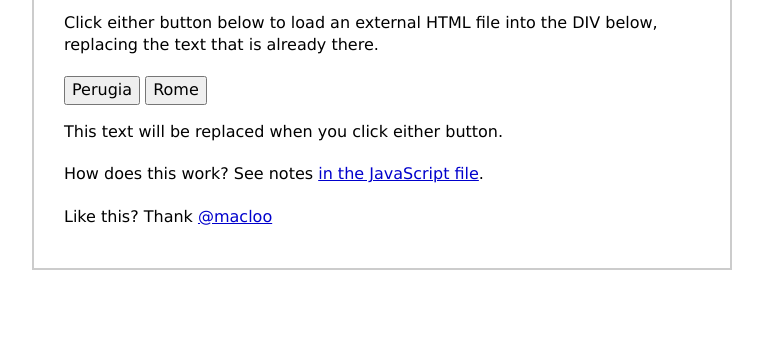
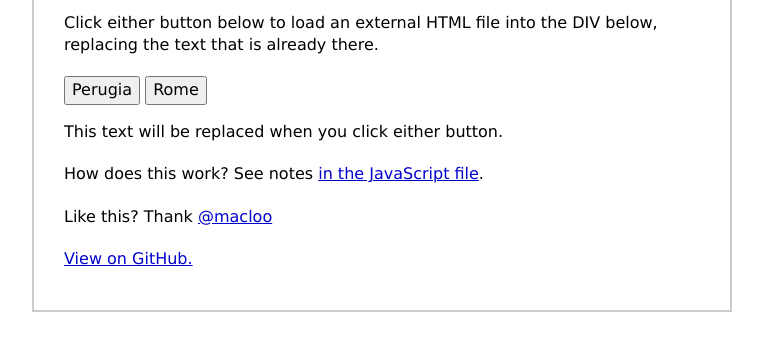
Before and after one commit to macloo/jQuery_useful, a plain HTML site: page index.html in a window 1280 px wide. Shown: the part 134-484 px from the top of the page, without its empty margins (258-1021 px from the left). Drawn offline with nearby package versions, Linux system fonts and the light colour scheme.

Commit message:
add GitHub links

```diff
--- a/index.html
+++ b/index.html
@@ -35,6 +35,8 @@ below, replacing the text that is already there.</p>
 
 <p>Like this? Thank <a href="https://twitter.com/macloo">@macloo</a></p>
 
+<p><a href="https://github.com/macloo/jQuery_useful">View on GitHub.</a></p>
+
 </div>
 <script src="https://ajax.googleapis.com/ajax/libs/jquery/1.11.2/jquery.min.js"></script>
 <script src="scripts/load_external_html.js"></script>
```
Also changed, not shown: positioning.html (+2 -0 lines).
